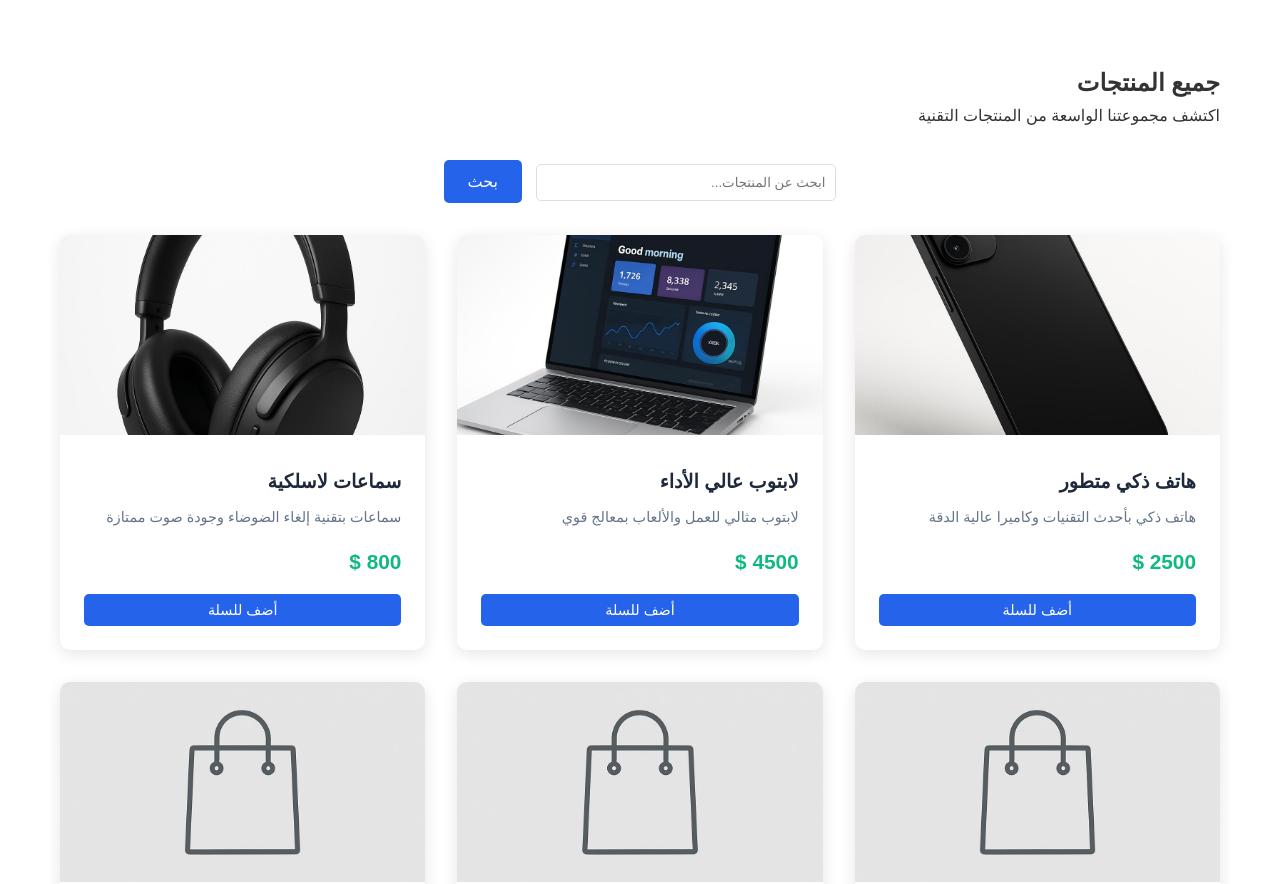
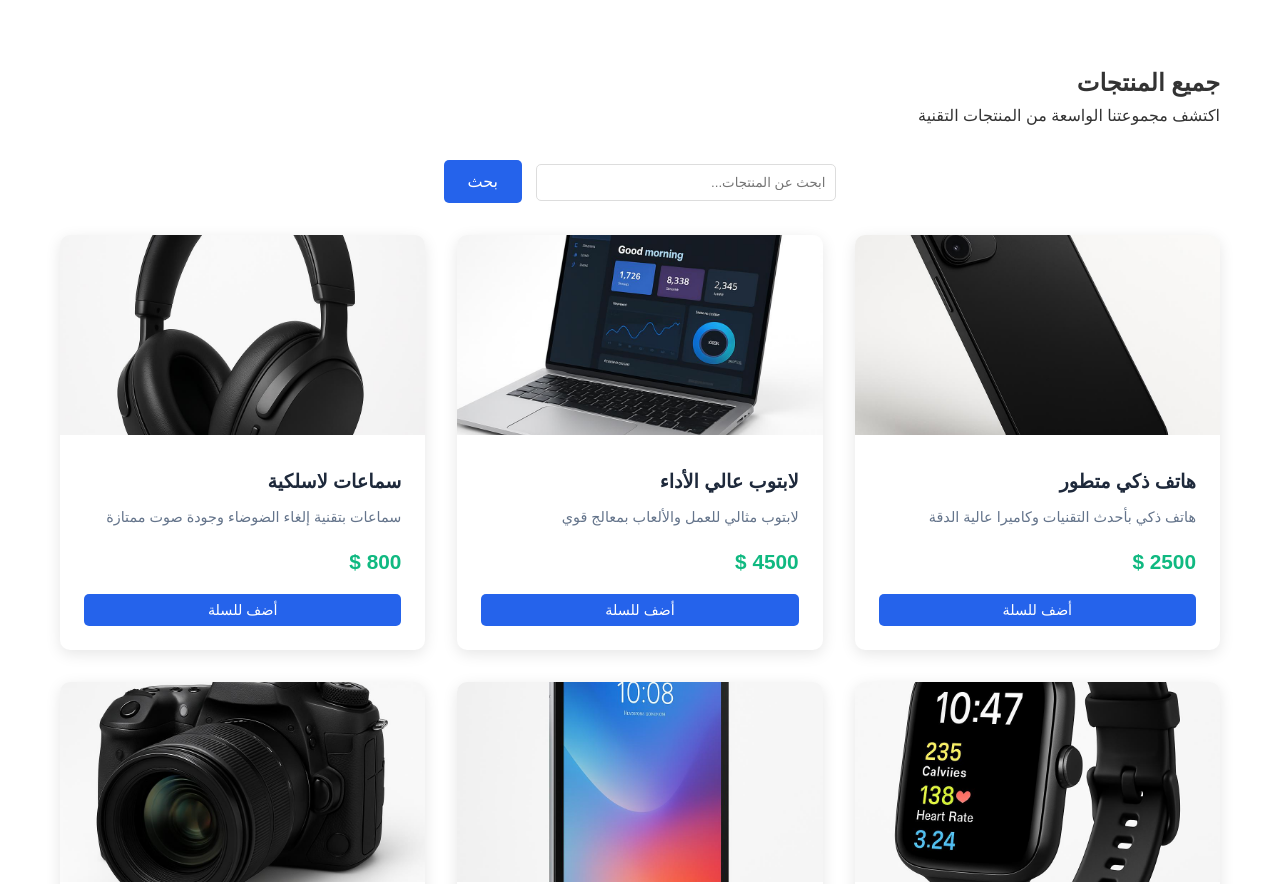
Before and after one commit to mauwyhalshame-design/ecommerc-store, a plain HTML site: page products.html in a window 1280 px wide. Shown: the part 70-954 px from the top of the page. Drawn offline with Linux system fonts and the light colour scheme; files whose address does not match are found by name.

Commit message:
Update products.html

```diff
--- a/products.html
+++ b/products.html
@@ -91,21 +91,21 @@
                     name: 'ساعة ذكية',
                     description: 'ساعة ذكية لتتبع اللياقة البدنية',
                     price: 1200,
-                    image: '../images/smartwatch.jpg'
+                    image: 'smartwatch.jpg'
                 },
                 {
                     id: 5,
                     name: 'تابلت متطور',
                     description: 'تابلت بشاشة عالية الدقة',
                     price: 3200,
-                    image: '../images/tablet.jpg'
+                    image: 'tablet.jpg'
                 },
                 {
                     id: 6,
                     name: 'كاميرا رقمية',
                     description: 'كاميرا احترافية لالتقاط أجمل اللحظات',
                     price: 5500,
-                    image: '../images/camera.jpg'
+                    image: 'camera.jpg'
                 }
             ];
 
```
